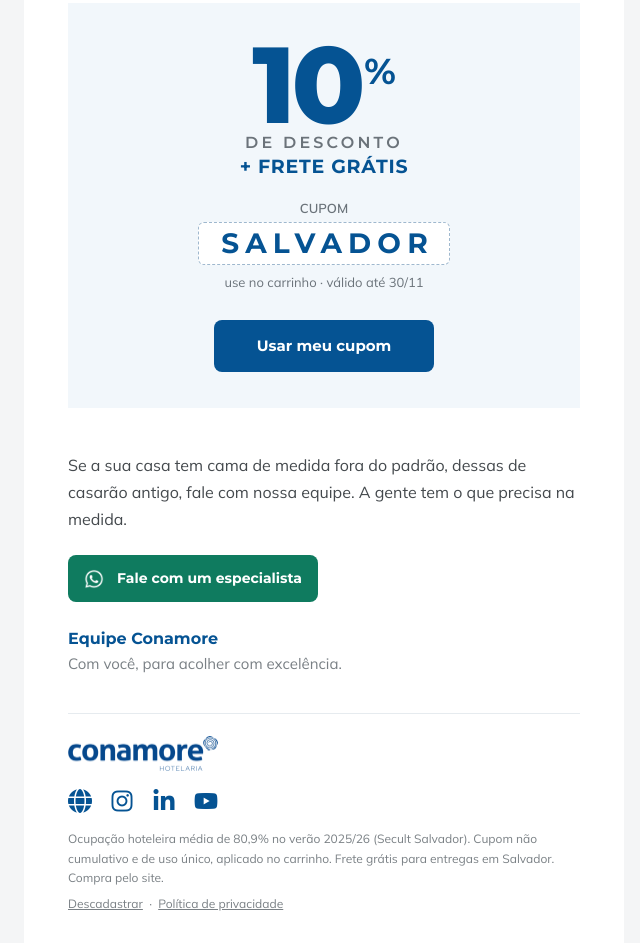
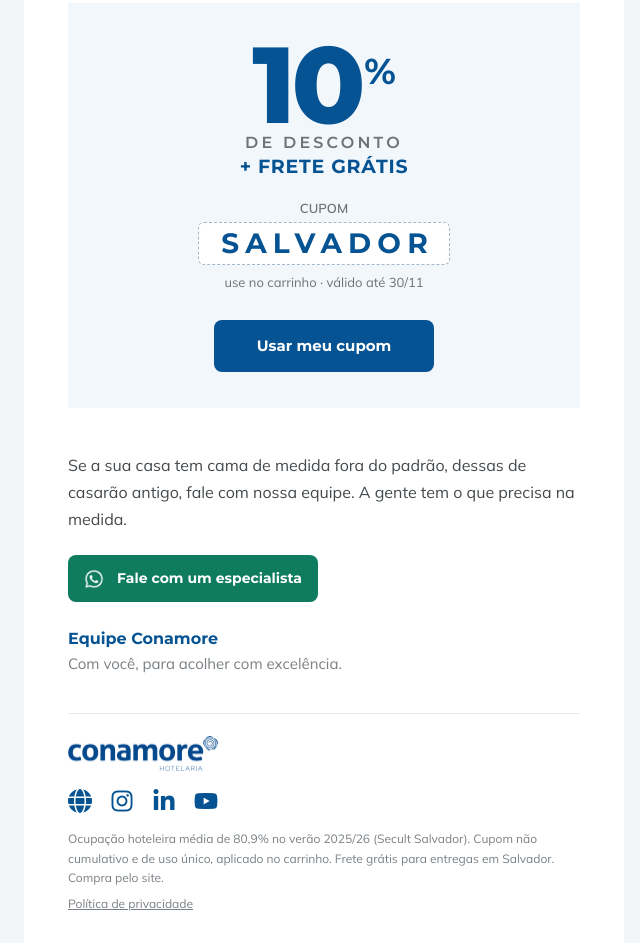
Before and after one commit to communitascom/conamore-salvador-aprovacao, a plain HTML site: page rd/email1.html in a window 1280 px wide. Shown: the part 785-1728 px from the top of the page, without its empty margins (316-956 px from the left). Drawn offline with Linux system fonts and the light colour scheme.

Commit message:
RD: remove placeholders de descadastro e privacidade

```diff
--- a/rd/email1.html
+++ b/rd/email1.html
@@ -216,9 +216,7 @@
       <div style="padding-top:16px;font-family:'Mulish',Arial,Helvetica,sans-serif;font-size:12px;line-height:1.6;color:#7A8085;">
         <p style="margin:0 0 7px;">Ocupação hoteleira média de 80,9% no verão 2025/26 (Secult Salvador). Cupom não cumulativo e de uso único, aplicado no carrinho. Frete grátis para entregas em Salvador. Compra pelo site.</p>
         <p style="margin:0;">
-          <a href="{{unsubscribe_link}}" style="color:#7A8085;text-decoration:underline;">Descadastrar</a>
-          &nbsp;·&nbsp;
-          <a href="{{politica_privacidade}}" style="color:#7A8085;text-decoration:underline;">Política de privacidade</a>
+          <a href="https://www.conamore.com.br/politica-de-privacidade" style="color:#7A8085;text-decoration:underline;">Política de privacidade</a>
         </p>
       </div>
     </td>
```
Also changed, not shown: rd/email2.html (+1 -3 lines), rd/email3.html (+1 -3 lines), rd/email4.html (+1 -3 lines), rd/email5.html (+1 -3 lines).
